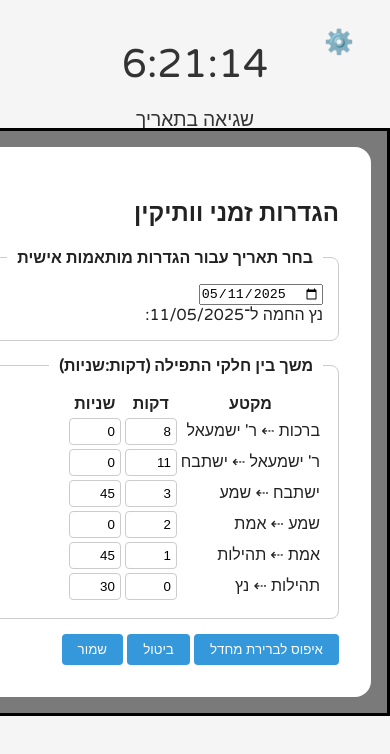
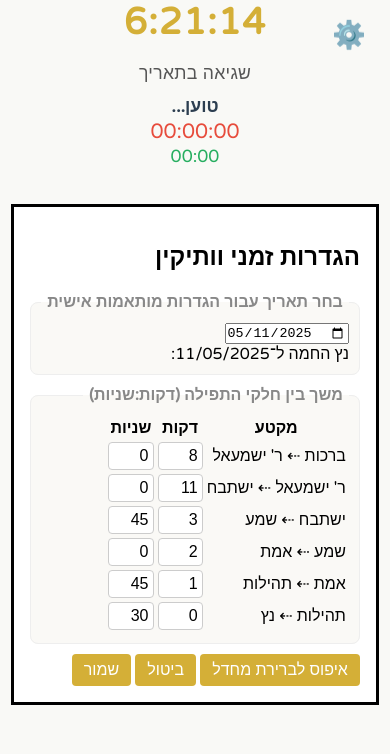
Before and after one commit to aviminzberg/For-Vesikin, a plain HTML site: page index.html in a window 390 px wide. Both pictures are taken after a click on the button "⚙️". Drawn offline with Linux system fonts and the light colour scheme; no server answers; a web font is replaced by a local one.

Commit message:
Update styles.css

```diff
--- a/styles.css
+++ b/styles.css
@@ -1,16 +1,244 @@
-body{font-family:'Varela Round',sans-serif;margin:0;padding:20px;background:#f5f5f5;color:#333}
-#clock{font-size:2.5em;text-align:center;margin:20px 0}
-#hebrewDate{text-align:center;font-size:1.2em;margin-bottom:20px}
-#currentZmanLabel{text-align:center;font-size:1.5em;margin:10px 0;color:#2c3e50}
-#currentZmanTime{text-align:center;font-size:2em;margin:10px 0;color:#e74c3c}
-#countdown{text-align:center;font-size:1.8em;margin:10px 0;color:#27ae60}
-#zmanList{max-width:600px;margin:20px auto}
-#zmanList>div{display:flex;justify-content:space-between;padding:10px;margin:5px 0;background:white;border-radius:8px;box-shadow:0 2px 4px rgba(0,0,0,0.1)}
-#zmanList>div.next{background:#e8f5e9;border:2px solid #27ae60}
-#settingsBtn{position:fixed;top:20px;right:20px;background:none;border:none;font-size:1.5em;cursor:pointer}
-#settingsModal{display:none;position:fixed;inset:0;background:rgba(0,0,0,0.5);align-items:center;justify-content:center;z-index:200}
-#settingsModal>div{background:#fff;color:#222;border-radius:1rem;padding:2rem;max-width:400px;width:90vw;max-height:90vh;overflow-y:auto}
-fieldset{border:1px solid #ccc;border-radius:8px;padding:15px;margin:15px 0}
-legend{font-weight:bold;padding:0 10px}
-input[type="number"]{width:3em;padding:5px;border:1px solid #ccc;border-radius:4px}
-button{padding:8px 16px;border:none;border-radius:4px;background:#3498db;color:white;cursor:pointer}
+@font-face {
+  font-family: 'Ezra SIL SR';
+  src: url('fonts/SILEOTSR.ttf') format('truetype');
+  font-weight: normal;
+  font-style: normal;
+}
+
+body {
+  font-family: 'Varela Round', Arial, sans-serif;
+  background: #f9f9f6;
+  margin: 0;
+  padding: 0;
+  color: #333;
+  min-height: 100vh;
+}
+
+#settingsBtn {
+  position: fixed;
+  top: 24px;
+  right: 32px;
+  background: none;
+  border: none;
+  font-size: 2em;
+  color: #d4af37;
+  cursor: pointer;
+  transition: color 0.3s, box-shadow 0.3s;
+  z-index: 100;
+}
+#settingsBtn:hover {
+  color: #bfa133;
+  box-shadow: 0 2px 8px rgba(212,175,55,0.15);
+}
+
+#hebrewDate {
+  text-align: center;
+  margin-top: 32px;
+  margin-bottom: 15px;
+  font-size: 1.3em;
+  font-family: 'Ezra SIL SR', 'Varela Round', sans-serif;
+  color: #555555;
+  letter-spacing: 0.02em;
+}
+
+#clock {
+  font-size: 3.5em;
+  text-align: center;
+  color: #d4af37;
+  font-family: 'Varela Round', Arial, sans-serif;
+  font-weight: bold;
+  margin-bottom: 30px;
+  letter-spacing: 0.04em;
+}
+
+#currentZmanLabel,
+#currentZmanTime,
+#countdown {
+  font-family: 'Ezra SIL SR', 'Varela Round', sans-serif;
+  text-align: center;
+}
+
+#currentZmanLabel {
+  font-size: 1.5em;
+  color: #2c3e50;
+  font-weight: bold;
+  margin-bottom: 0.2em;
+}
+
+#currentZmanTime {
+  font-size: 2em;
+  color: #e74c3c;
+  margin-bottom: 0.2em;
+}
+
+#countdown {
+  font-size: 1.5em;
+  color: #27ae60;
+  margin-bottom: 1.5em;
+}
+
+#zmanList {
+  max-width: 400px;
+  margin: 0 0 0 auto;
+  padding: 20px 20px 20px 0;
+  display: flex;
+  flex-direction: column;
+  gap: 18px;
+}
+
+#zmanList > div {
+  background: #fff;
+  border-radius: 12px;
+  box-shadow: 0 2px 6px rgba(0,0,0,0.10);
+  padding: 18px 20px 12px 20px;
+  display: flex;
+  flex-direction: column;
+  align-items: flex-end;
+  transition: box-shadow 0.3s;
+}
+
+#zmanList > div.next {
+  background: #f9f6ed;
+  border: 2px solid #d4af37;
+  box-shadow: 0 4px 12px rgba(212,175,55,0.10);
+}
+
+#zmanList > div span:first-child {
+  font-family: 'Ezra SIL SR', 'Varela Round', sans-serif;
+  font-weight: bold;
+  font-size: 1.1em;
+  color: #222;
+  margin-bottom: 0.2em;
+}
+
+#zmanList > div span:last-child {
+  font-size: 1em;
+  color: #888;
+  font-family: 'Varela Round', Arial, sans-serif;
+}
+
+fieldset {
+  border: 1px solid #eee;
+  border-radius: 10px;
+  padding: 18px;
+  margin: 18px 0;
+  background: #faf9f6;
+}
+
+legend {
+  font-weight: bold;
+  padding: 0 10px;
+  color: #888;
+}
+
+input[type="number"] {
+  width: 3em;
+  padding: 5px;
+  border: 1px solid #ccc;
+  border-radius: 4px;
+  font-size: 1em;
+}
+
+button {
+  padding: 8px 16px;
+  border: none;
+  border-radius: 4px;
+  background: #d4af37;
+  color: white;
+  cursor: pointer;
+  font-size: 1em;
+  transition: background 0.3s, box-shadow 0.3s;
+}
+button:hover {
+  background: #bfa133;
+  box-shadow: 0 2px 8px rgba(212,175,55,0.15);
+}
+
+@media (max-width: 900px) {
+  #zmanList {
+    max-width: 100vw;
+    padding: 20px 10px 20px 10px;
+  }
+  #zmanList > div {
+    align-items: flex-end;
+  }
+}
+
+@media (max-width: 600px) {
+  body {
+    padding: 0 0 30px 0;
+    min-height: 100vh;
+    background: #f9f9f6;
+  }
+  #settingsBtn {
+    top: 12px;
+    right: 12px;
+    font-size: 1.7em;
+  }
+  #hebrewDate {
+    font-size: 1.1em;
+    margin-top: 18px;
+    margin-bottom: 10px;
+    padding: 0 8px;
+    line-height: 1.3;
+  }
+  #clock {
+    font-size: 2.3em;
+    margin-bottom: 18px;
+    margin-top: 0;
+    padding: 0 8px;
+    letter-spacing: 0.03em;
+  }
+  #currentZmanLabel {
+    font-size: 1.1em;
+    margin-bottom: 0.1em;
+    padding: 0 8px;
+  }
+  #currentZmanTime {
+    font-size: 1.3em;
+    margin-bottom: 0.1em;
+    padding: 0 8px;
+  }
+  #countdown {
+    font-size: 1.1em;
+    margin-bottom: 1em;
+    padding: 0 8px;
+  }
+  #zmanList {
+    max-width: 100vw;
+    padding: 10px 0 10px 0;
+    gap: 12px;
+  }
+  #zmanList > div {
+    padding: 12px 10px 8px 10px;
+    border-radius: 10px;
+    box-shadow: 0 1px 4px rgba(0,0,0,0.08);
+    margin: 0 8px;
+  }
+  #zmanList > div span:first-child {
+    font-size: 1em;
+    margin-bottom: 0.1em;
+  }
+  #zmanList > div span:last-child {
+    font-size: 0.95em;
+  }
+  fieldset {
+    padding: 10px;
+    margin: 10px 0;
+    border-radius: 8px;
+  }
+  legend {
+    font-size: 1em;
+    padding: 0 6px;
+  }
+  input[type="number"] {
+    width: 2.2em;
+    font-size: 1em;
+    padding: 4px;
+  }
+  button {
+    font-size: 1em;
+    padding: 7px 12px;
+    border-radius: 4px;
+  }
+}
```
